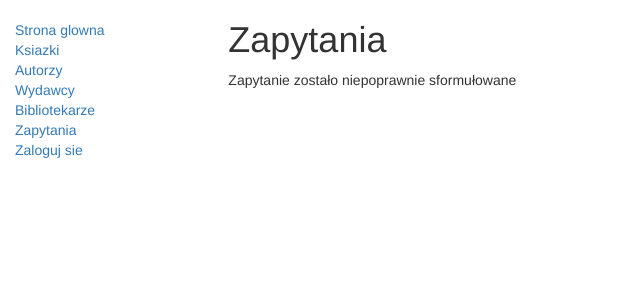
After one commit to dot-exe/PNAI_2023_LAB6, a Django app: page /katalog/zapytania/ in a window 1280 px wide. The commit adds this page. Shown: the top 300 px of the page, without its empty margins (0-640 px from the left). Run offline with Django 4.2, Linux system fonts and the light colour scheme; some libraries are stand-ins or nearby versions.

Commit message:
create zapytania

```diff
--- /dev/null
+++ b/biblioteka/katalog/templates/Zapytania.html
@@ -0,0 +1,16 @@
+{% extends "base_generic.html" %}
+{% block content %}
+<h1>Zapytania</h1>
+
+{% if zapytania %}
+<ul>
+  {% for z in zapytania %}
+  <li>
+    {{ z.tytul }}
+  </li>
+  {% endfor %}
+</ul>
+{% else %}
+<p>Zapytanie zostało niepoprawnie sformułowane</p>
+{% endif %}
+{% endblock %}
--- a/biblioteka/katalog/templates/base_generic.html
+++ b/biblioteka/katalog/templates/base_generic.html
@@ -28,6 +28,7 @@
             <li><a href="{% url 'autorzy' %}">Autorzy</a></li>
             <li><a href="{% url 'wydawcy' %}">Wydawcy</a></li>
             <li><a href="{% url 'bibliotekarze' %}">Bibliotekarze</a></li>
+            <li><a href="{% url 'zapytania' %}">Zapytania</a></li>
             {% if user.is_authenticated %}
             <li>User: {{ user.get_username }}</li>
             <li><a href="{% url 'moje-pozyczone' %}">Moje wypozyczenia</a></li>
--- a/biblioteka/katalog/urls.py
+++ b/biblioteka/katalog/urls.py
@@ -6,20 +6,19 @@ urlpatterns = [
 ]
 
 urlpatterns += [
+    # autorzy
     path('autorzy/', views.AutorListView.as_view(), name='autorzy'),
     path('autor/<int:pk>/', views.AutorSzczegolView.as_view(), name='autor-detail'),
     path('autor/create/', views.AutorCreate.as_view(), name='autor-create'),
     path('autor/<int:pk>/update/', views.AutorUpdate.as_view(), name='autor-update'),
     path('autor/<int:pk>/delete/', views.AutorDelete.as_view(), name='autor-delete'),
-]
 
-urlpatterns += [
+    # wydawcy
     path('wydawcy/', views.WydawcaListView.as_view(), name='wydawcy'),
     path('wydawca/<int:pk>', views.WydawcaSzczegolView.as_view(),
          name='wydawca-detail'),
-]
 
-urlpatterns += [
+    # ksiazki
     path('ksiazki/', views.KsiazkaListView.as_view(), name='ksiazki'),
     path('ksiazki/<uuid:pk>/prolonguj/', views.prolonguj_ksiazka_bibliotekarz,
          name='prolonguj-ksiazka-bibliotekarz'),
@@ -30,15 +29,16 @@ urlpatterns += [
          views.KsiakzaUpdate.as_view(), name='ksiazka-update'),
     path('ksiazka/<int:pk>/delete/',
          views.KsiazkaDelete.as_view(), name='ksiazka-delete'),
-]
 
-urlpatterns += [
+    # bibliotekarze
     path('bibliotekarze/', views.BibliotekarzListView.as_view(), name='bibliotekarze'),
     path('bibliotekarz/<int:pk>', views.BibliotekarzSzczegolView.as_view(),
          name='bibliotekarz-detail'),
-]
 
-urlpatterns += [
+    # ksiazki uzytkownika
     path('mojeksiazki/', views.KsiazkiUzytkownikaListView.as_view(),
          name='moje-pozyczone'),
+
+    # template pod zapytania
+    path('zapytania/', views.Zapytania.as_view(), name='zapytania'),
 ]
--- a/biblioteka/katalog/views.py
+++ b/biblioteka/katalog/views.py
@@ -52,12 +52,28 @@ class AutorListView(generic.ListView):
     context_object_name = 'autor_list'
     queryset = Autor.objects.all()
     template_name = 'autor_list.html'
-    paginate_by = 10
+    paginate_by = 5
 
 
 class AutorSzczegolView(generic.DetailView):
     model = Autor
     template_name = 'autor_detail.html'
+
+
+class AutorCreate(CreateView):
+    model = Autor
+    fields = ['imie', 'nazwisko', 'data_urodzenia', 'data_smierci']
+    initial = {'data_smierci': '12/30/2070'}
+
+
+class AutorUpdate(UpdateView):
+    model = Autor
+    fields = '__all__'
+
+
+class AutorDelete(DeleteView):
+    model = Autor
+    success_url = reverse_lazy('autorzy')
 
 
 class KsiazkaListView(generic.ListView):
@@ -148,17 +164,10 @@ def prolonguj_ksiazka_bibliotekarz(request, pk):
     return render(request, 'katalog/prolonguj_ksiazka_bibliotekarz.html', context)
 
 
-class AutorCreate(CreateView):
-    model = Autor
-    fields = ['imie', 'nazwisko', 'data_urodzenia', 'data_smierci']
-    initial = {'data_smierci': '12/30/2070'}
+class Zapytania(generic.ListView):
+    model = Ksiazka
+    template_name = 'Zapytania.html'
 
-
-class AutorUpdate(UpdateView):
-    model = Autor
-    fields = '__all__'
-
-
-class AutorDelete(DeleteView):
-    model = Autor
-    success_url = reverse_lazy('autorzy')
+    def get_queryset(self):
+        query = Ksiazka.objects.all()
+        return query
```
